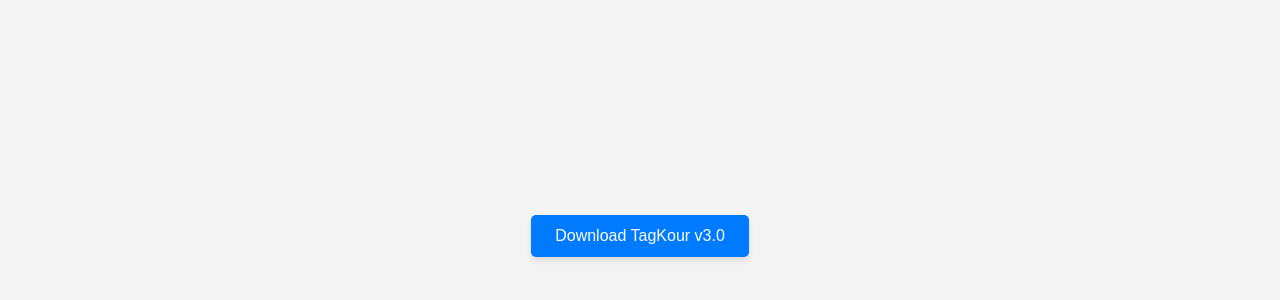
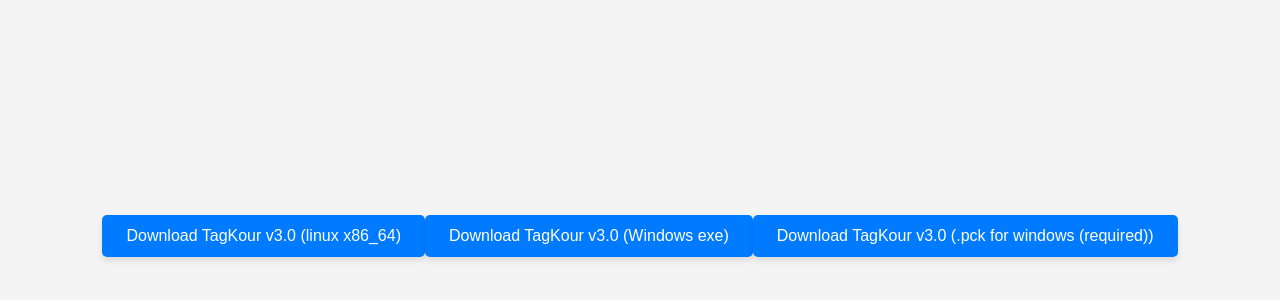
Before and after one commit to Austin-ADev/TagKour, a plain HTML site: page index.html in a window 1280 px wide. Shown: the part 164-464 px from the top of the page. Drawn offline with Linux system fonts and the light colour scheme.

Commit message:
Update index.html

```diff
--- a/index.html
+++ b/index.html
@@ -31,8 +31,14 @@
   </style>
 </head>
 <body>
-  <a href="path/to/your/file.pdf" download="downloaded-file.pdf" class="download-btn">
-    Download TagKour v3.0
+  <a href="TagKour-v3.0.x86_64" download="TagKour-v3.0.x86_64" class="download-btn">
+    Download TagKour v3.0 (linux x86_64)
+  </a>
+  <a href="TagKour-v3.0.exe" download="TagKour-v3.0.exe" class="download-btn">
+    Download TagKour v3.0 (Windows exe)
+  </a>
+  <a href="TagKour-v3.0.pck" download="TagKour-v3.0.pck" class="download-btn">
+    Download TagKour v3.0 (.pck for windows (required))
   </a>
 </body>
 </html>
```
